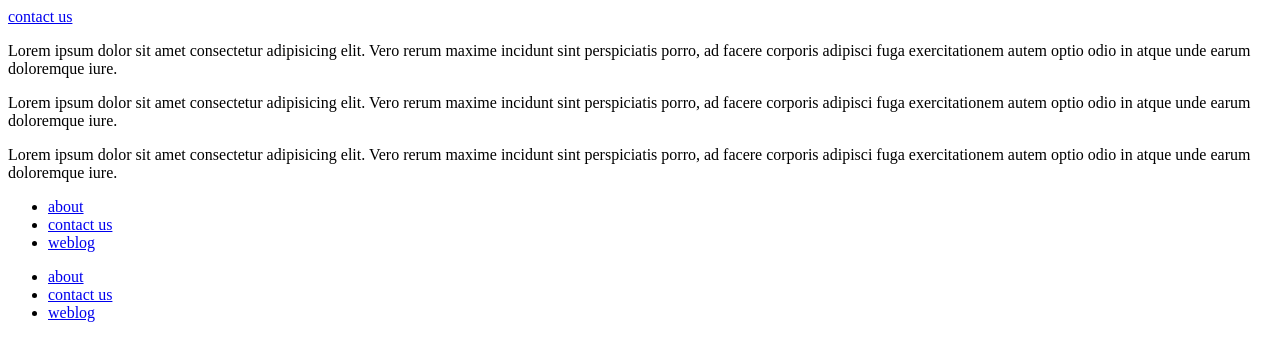
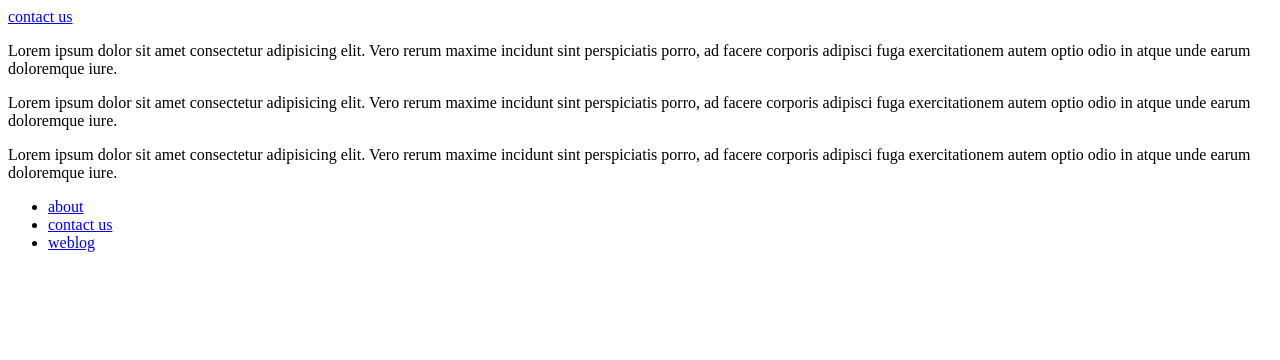
Before and after one commit to hojjat1392/git_project, a plain HTML site: page index.html in a window 1280 px wide. Drawn offline with Linux system fonts and the light colour scheme.

Commit message:
delete scond ul

```diff
--- a/index.html
+++ b/index.html
@@ -24,11 +24,7 @@
                 <li><a href="#">contact us</a></li>
                 <li><a href="#">weblog</a></li>
             </ul>
-            <ul>
-                <li><a href="#">about</a></li>
-                <li><a href="#">contact us</a></li>
-                <li><a href="#">weblog</a></li>
-            </ul>
+
 </body>
 
 </html>
```
